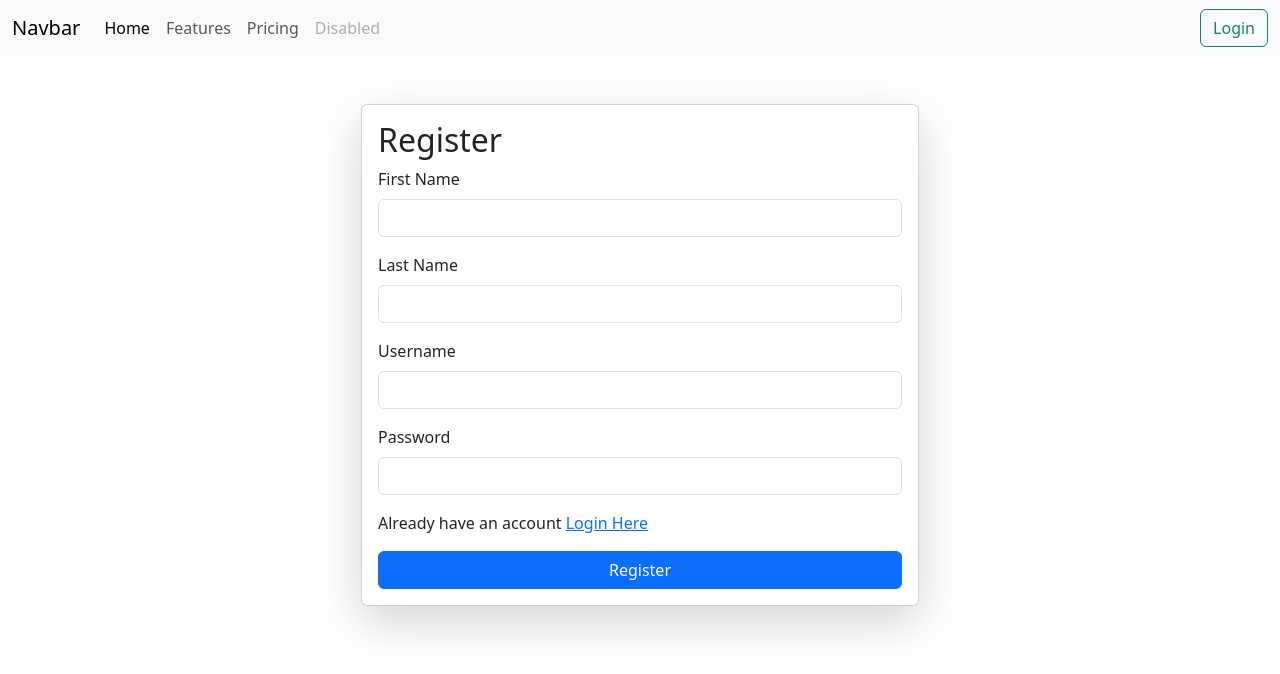
After one commit to shahsajib95/start-django, a Django app: page /register/ in a window 1280 px wide. The commit adds this page. Shown: the top 674 px of the page. Run offline with Django 5.2, Linux system fonts and the light colour scheme.

Commit message:
authenticate

```diff
--- a/core/core/urls.py
+++ b/core/core/urls.py
@@ -14,7 +14,10 @@ Including another URLconf
     1. Import the include() function: from django.urls import include, path
     2. Add a URL to urlpatterns:  path('blog/', include('blog.urls'))
 """
+from django.conf import settings
+from django.conf.urls.static import static
 from django.contrib import admin
+from django.contrib.staticfiles.urls import staticfiles_urlpatterns
 from django.urls import path
 
 from home.views import *
@@ -23,7 +26,18 @@ from vege.views import *
 urlpatterns = [
     path("", home, name="home"),
     path("receipes/", receipes, name="receipes"),
+    path("delete-receipe/<id>", delete_receipe, name="delete_receipe"),
+    path("update-receipe/<id>", update_receipe, name="update_receipe"),
+    path("login/", login_page, name="login_page"),
+    path("register/", register_page, name="register_page"),
+    path("logout/", logout_page, name="logout_page"),
     path("contact/", contact, name="contact"),
     path("success-page/", success_page, name="success_page"),
     path('admin/', admin.site.urls),
 ]
+
+if settings.DEBUG:
+    urlpatterns += static(settings.MEDIA_URL,
+                            document_root=settings.MEDIA_ROOT)
+
+urlpatterns +=  staticfiles_urlpatterns()
--- a/core/home/templates/base.html
+++ b/core/home/templates/base.html
@@ -17,6 +17,39 @@
     <title>{{page}}</title>
   </head>
   <body>
+    <nav class="navbar navbar-expand-lg bg-light">
+      <div class="container-fluid">
+        <a class="navbar-brand" href="#">Navbar</a>
+        <button
+          class="navbar-toggler"
+          type="button"
+          data-bs-toggle="collapse"
+          data-bs-target="#navbarNavAltMarkup"
+          aria-controls="navbarNavAltMarkup"
+          aria-expanded="false"
+          aria-label="Toggle navigation"
+        >
+          <span class="navbar-toggler-icon"></span>
+        </button>
+        <div class="collapse navbar-collapse" id="navbarNavAltMarkup">
+          <div class="navbar-nav">
+            <a class="nav-link active" aria-current="page" href="#">Home</a>
+            <a class="nav-link" href="#">Features</a>
+            <a class="nav-link" href="#">Pricing</a>
+            <a class="nav-link disabled">Disabled</a>
+          </div>
+        </div>
+        {% if request.user.is_authenticated %}
+        <a href="/logout">
+          <button class="btn btn-outline-success">Logout</button>
+        </a>
+        {% else %}
+        <a href="/login">
+          <button class="btn btn-outline-success">Login</button>
+        </a>
+        {% endif %}
+      </div>
+    </nav>
     {% block start %} {% endblock %}
   </body>
 </html>
--- a/core/vege/models.py
+++ b/core/vege/models.py
@@ -1,9 +1,11 @@
+from django.contrib.auth.models import User
 from django.db import models
 
 # Create your models here.
 
 
 class Receipe(models.Model):
+    user = models.ForeignKey(User, on_delete=models.SET_NULL, null = True, blank = True)
     receipe_name = models.CharField(max_length=100)
-    receipe_descriprion = models.CharField(max_length=100)
-    image = models.ImageField(upload_to="receipe")
+    receipe_description = models.TextField()
+    receipe_image = models.ImageField(upload_to="receipe")
--- /dev/null
+++ b/core/vege/templates/register.html
@@ -0,0 +1,60 @@
+{% extends "base.html" %}{%block start%}
+
+<div class="container mt-5">
+  <form
+    class="col-6 mx-auto card p-3 shadow-lg"
+    method="POST"
+    enctype="multipart/form-data"
+  >
+    {% csrf_token %}
+    <h2>Register</h2>
+
+    {% if messages %} {% for message in messages %}
+    <div class="alert alert-warning" role="alert">{{message}}</div>
+    {% endfor %} {% endif %}
+
+    <div class="mb-3">
+      <label for="exampleInputEmail1" class="form-label">First Name</label>
+      <input
+        type="text"
+        name="first_name"
+        class="form-control"
+        id="exampleInputEmail1"
+        aria-describedby="emailHelp"
+      />
+    </div>
+    <div class="mb-3">
+      <label for="exampleInputEmail1" class="form-label">Last Name</label>
+      <input
+        type="text"
+        name="last_name"
+        class="form-control"
+        id="exampleInputEmail1"
+        aria-describedby="emailHelp"
+      />
+    </div>
+    <div class="mb-3">
+      <label for="exampleInputEmail1" class="form-label">Username</label>
+      <input
+        type="text"
+        name="username"
+        class="form-control"
+        id="exampleInputEmail1"
+        aria-describedby="emailHelp"
+      />
+    </div>
+    <div class="mb-3">
+      <label for="exampleInputPassword1" class="form-label">Password</label>
+      <input
+        type="password"
+        name="password"
+        class="form-control"
+        id="exampleInputPassword1"
+      />
+    </div>
+    <p>Already have an account <a href="/login/">Login Here</a></p>
+    <button type="submit" class="btn btn-primary">Register</button>
+  </form>
+</div>
+
+{%endblock%}
--- a/core/vege/views.py
+++ b/core/vege/views.py
@@ -1,8 +1,123 @@
-from django.shortcuts import render
+from django.contrib import messages
+from django.contrib.auth import authenticate, login, logout
+from django.contrib.auth.decorators import login_required
+from django.db import models
+from django.http import HttpResponse
+from django.shortcuts import redirect, render
+
+from .models import *
 
 # Create your views here.
 
+@login_required(login_url = "/login")
 def receipes(request):
-    data = request.POST
-    print(data)
-    return render(request, 'receipes.html')
+    if(request.method == "POST"):
+            data = request.POST
+            receipe_name = data.get('receipe_name')
+            receipe_description = data.get('receipe_description')
+            receipe_image = request.FILES.get('receipe_image')
+    # print(receipe_name, receipe_description, receipe_image)
+
+            Receipe.objects.create(
+                receipe_name=receipe_name,
+                receipe_description=receipe_description,
+                receipe_image=receipe_image)
+
+            return redirect("/receipes")
+
+    queryset = Receipe.objects.all()
+
+    if request.GET.get("search"):
+        print(request.GET.get("search"))
+        queryset = queryset.filter(receipe_name__icontains = request.GET.get("search")) |  queryset.filter(receipe_description__icontains = request.GET.get("search"))
+        print(queryset)
+
+    context = {"receipes": queryset, "search": request.GET.get("search")}
+    return render(request, 'receipes.html', context)
+
+def delete_receipe(request, id):
+        queryset = Receipe.objects.get(id = id)
+        queryset.delete()
+        return redirect("/receipes")
+
+def update_receipe(request, id):
+        queryset = Receipe.objects.get(id = id)
+
+        if(request.method == "POST"):
+            data = request.POST
+            receipe_name = data.get('receipe_name')
+            receipe_description = data.get('receipe_description')
+            receipe_image = request.FILES.get('receipe_image')
+
+            queryset.receipe_name  = receipe_name
+            queryset.receipe_description = receipe_description
+            if receipe_image:
+                queryset.receipe_image = receipe_image
+
+            queryset.save()
+            return redirect("/receipes")
+
+
+        context={"receipe": queryset}
+        return render(request, 'update_receipes.html', context)
+
+
+def login_page(request):
+
+     if(request.method == "POST"):
+            data = request.POST
+
+            username = data.get('username')
+            password = data.get('password')
+
+
+            print(User.objects.filter(username = username))
+
+            if not User.objects.filter(username = username).exists():
+                messages.error(request, "Invalid Username")
+                return redirect('/login')
+
+            user = authenticate(username= username, password = password)
+
+            if user is None:
+                 messages.error(request, "Invalid Password")
+                 return redirect('/login')
+            else:
+                login(request, user)
+                return redirect('/receipes/')
+
+     return render(request, 'login.html')
+
+def register_page(request):
+
+    if(request.method == "POST"):
+            data = request.POST
+            first_name = data.get('first_name')
+            last_name = data.get('last_name')
+            username = data.get('username')
+            password = data.get('password')
+
+            user = User.objects.filter(username = username)
+
+            if(user.exists()):
+                messages.error(request, "Userrname already taken.")
+                return redirect('/register')
+
+            user = User.objects.create(
+                  first_name=first_name,
+                  last_name=last_name,
+                  username=username)
+
+            user.set_password(password)
+            user.save()
+
+            messages.success(request, "Account Created Successfully.")
+
+            return redirect("/register")
+
+    return render(request, 'register.html')
+
+
+def logout_page(request):
+    logout(request)
+    return redirect('/login/')
```
Also changed, not shown: core/core/settings.py (+12 -0 lines), core/vege/templates/login.html (added, +39 -0 lines), core/vege/templates/receipes.html (+52 -1 lines), core/vege/templates/update_receipes.html (added, +53 -0 lines), core/db.sqlite3, core/public/static/receipe/358169488_1017832099221630_4528649608235029637_n.jpg (added), core/public/static/receipe/Chicken-piccata-casserole-3x2-167-f44730f489cc4b9493547de1c76a3b93.webp (added), core/public/static/receipe/GarlicParmesanChicken-Beauty-01-469656c7750e43efaec2be77d49f9f91.webp (added), core/public/static/receipe/GarlicParmesanChicken-Beauty-01-469656c7750e43efaec2be77d49f9f91_2DRLQDU.webp (added), core/vege/migrations/0002_alter_receipe_receipe_descriprion.py (added), core/vege/migrations/0003_rename_image_receipe_receipe_image.py (added), core/vege/migrations/0004_alter_receipe_receipe_descriprion.py (added), core/vege/migrations/0005_rename_receipe_descriprion_receipe_receipe_description.py (added), core/vege/migrations/0006_receipe_user.py (added).
